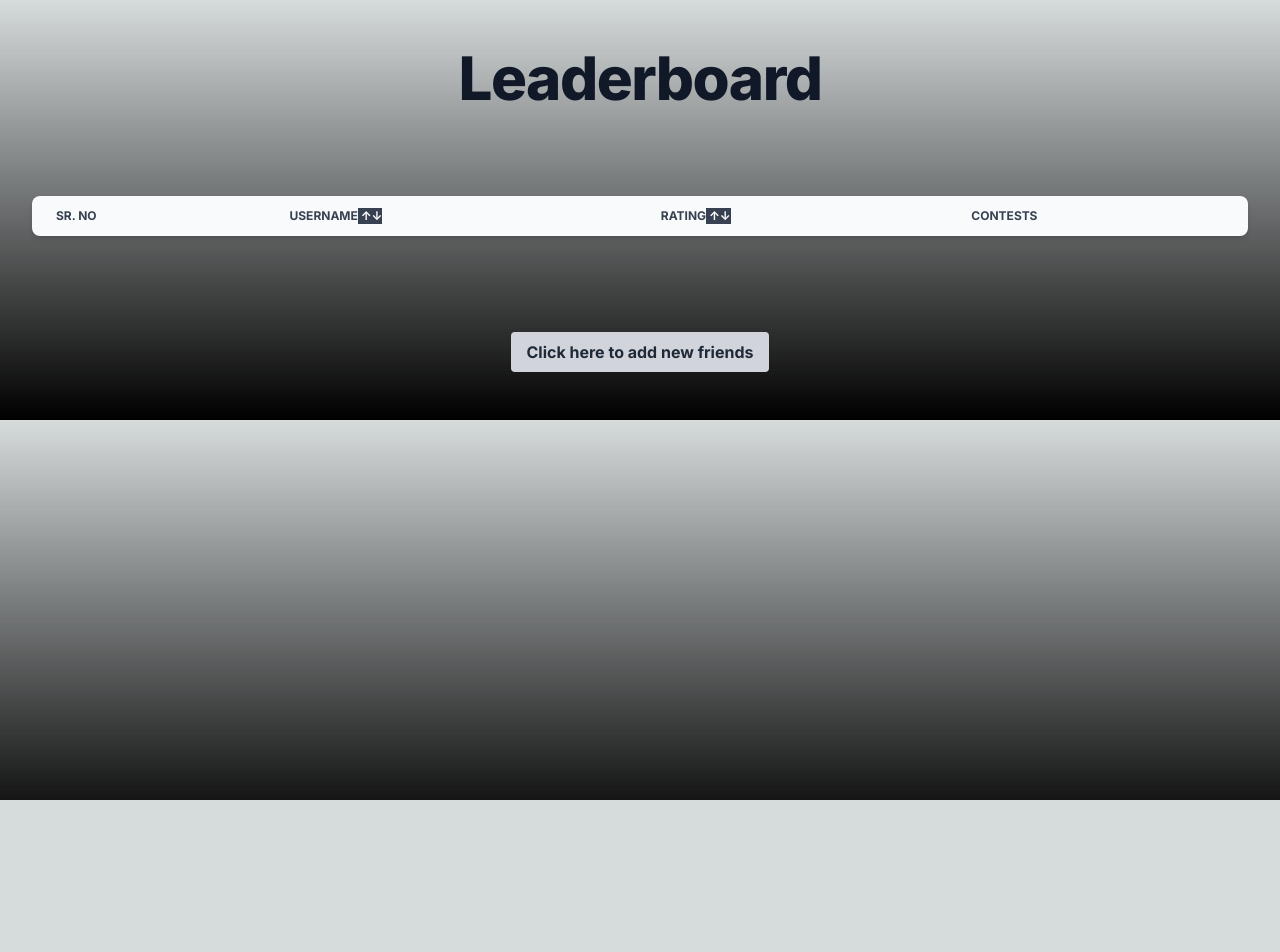
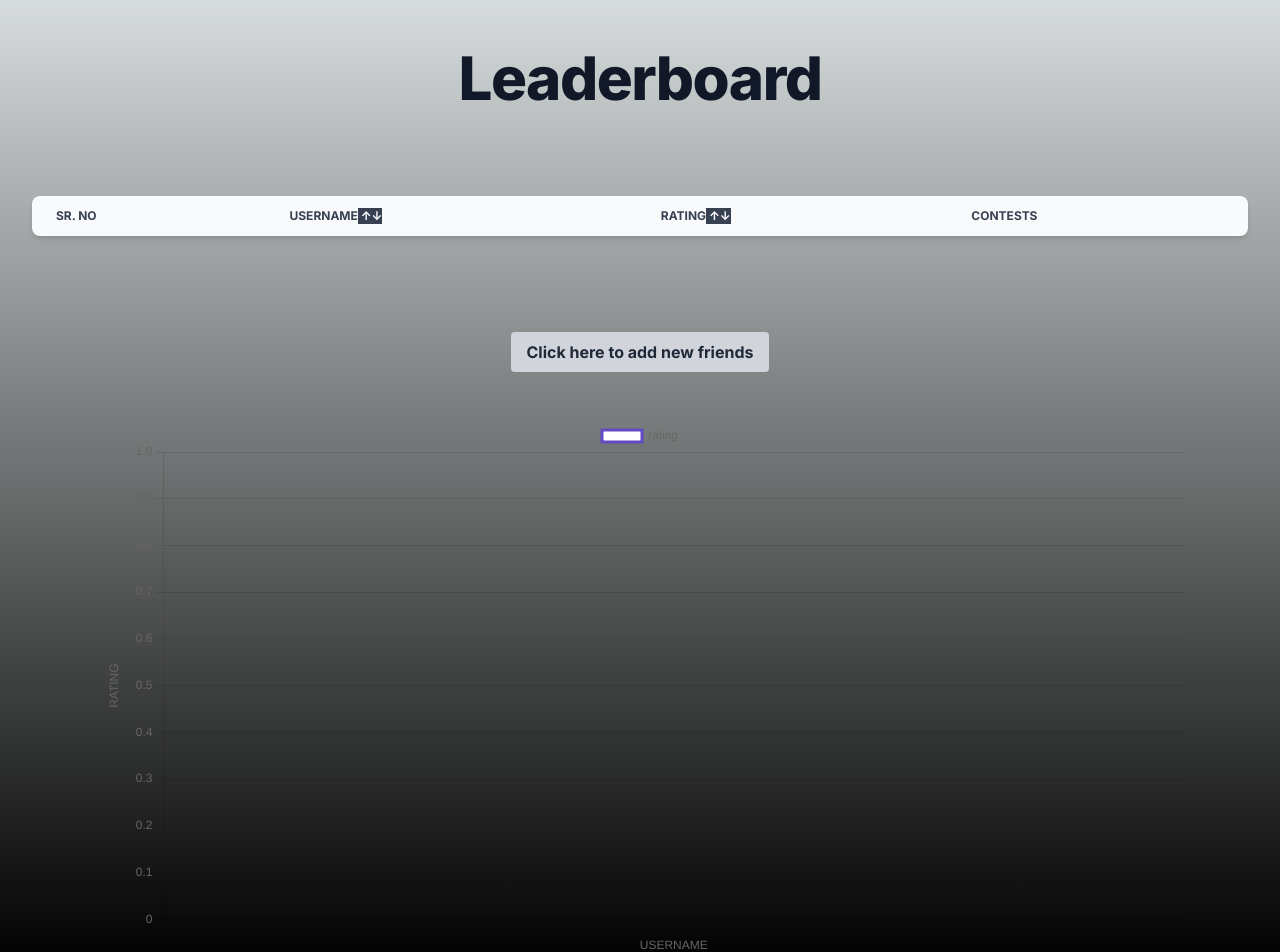
Before and after one commit to naik-kaushik/friend-chef, a Next.js app: page / in a window 1280 px wide. Shown: the top 952 px of the page. Before the commit the page ends 800 px from the top, so only its background shows below. Built offline with nearby package versions, Linux system fonts and the light colour scheme.

Commit message:
Add Line Graph for better visualisation

```diff
--- a/package.json
+++ b/package.json
@@ -17,11 +17,13 @@
     "@mui/x-data-grid": "^6.11.1",
     "autoprefixer": "10.4.14",
     "axios": "^1.4.0",
+    "chart.js": "^4.3.3",
     "eslint": "8.46.0",
     "eslint-config-next": "13.4.13",
     "next": "13.4.13",
     "postcss": "8.4.27",
     "react": "18.2.0",
+    "react-chartjs-2": "^5.2.0",
     "react-dom": "18.2.0",
     "styled-components": "^5.3.11",
     "tailwindcss": "3.3.3",
--- /dev/null
+++ b/src/app/components/lineChart.js
@@ -0,0 +1,67 @@
+import React from "react";
+import Chart from "chart.js/auto";
+import { Line } from "react-chartjs-2";
+
+const labels = ["January", "February", "March", "April", "May", "June"];
+
+const data = {
+  labels: labels,
+  datasets: [
+    {
+      label: "username",
+      backgroundColor: "rgb(255, 255, 255)",
+      borderColor: "#614BC3",
+      data: [0, 10, 5, 2, 20, 30, 45],
+    },
+  ],
+};
+
+const LineChart = (props) => {
+  const gotArray = props.data;
+  const usernameArray = props.data.map((line) => line.username);
+  const ratingsArray = props.data.map((line) => line.rating);
+  const options = {
+    scales: {
+      x: {
+        title: {
+          display: true,
+          text: "USERNAME",
+          font: {
+            size: 24, // Increase font size for x-label
+            weight: "semi-bold", // Make x-label bold
+          },
+        },
+      },
+      y: {
+        title: {
+          display: true,
+          text: "RATING",
+          font: {
+            size: 24, // Increase font size for x-label
+            weight: "semi-bold", // Make x-label bold
+          },
+        },
+      },
+    },
+  };
+  return (
+    <div className="w-auto mx-16 px-8">
+      <Line
+        data={{
+          labels: usernameArray,
+          datasets: [
+            {
+              label: "rating",
+              backgroundColor: "rgb(255, 255, 255)",
+              borderColor: "#614BC3",
+              data: ratingsArray,
+            },
+          ],
+        }}
+        options={options}
+      />
+    </div>
+  );
+};
+
+export default LineChart;
--- a/src/app/components/table.js
+++ b/src/app/components/table.js
@@ -3,9 +3,11 @@
 import axios from "axios";
 import { useState, useEffect } from "react";
 import _, { map } from "underscore";
+import LineChart from "./lineChart";
 export default function Table() {
   const [friends, setFriends] = useState([]);
   const [info, setInfo] = useState([]);
+  const [ratingsArray, setRatingsArray] = useState([]);
 
   // function to handle new friend
   function handleClick() {
@@ -27,6 +29,15 @@ export default function Table() {
     // console.log(frnd);
     if (res.data.username) {
       setInfo((prev) => [...prev, res.data]);
+      let conj = {
+        username: res.data.username,
+        rating: res.data.rating,
+      };
+      if (res.data.rating.startsWith("0")) {
+        conj.rating = "0";
+      }
+      setRatingsArray((prev) => [...prev, conj]);
+      // console.log(ratingsArray);
     } else {
       alert("Invalid Username!");
     }
@@ -121,6 +132,7 @@ export default function Table() {
           Click here to add new friends
         </button>
       </center>
+      <LineChart data={ratingsArray}></LineChart>
     </>
   );
 }
--- a/src/app/page.js
+++ b/src/app/page.js
@@ -1,10 +1,13 @@
+"use client";
 import DataTable from "./components/datatable";
+import LineChart from "./components/lineChart";
 import Table from "./components/table";
 
 export default function Home() {
   return (
     <>
       <Table></Table>
+      {/* <LineChart></LineChart> */}
       {/* <DataTable></DataTable> */}
     </>
   );
```
Also changed, not shown: 1 other file (tests, documents, lock files or other folders).
